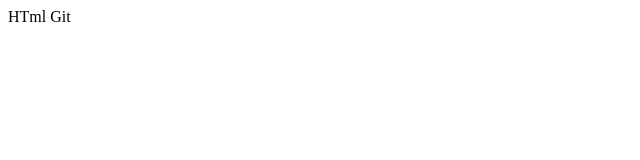
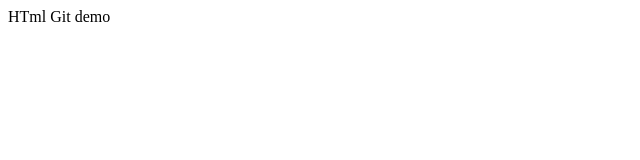
Before and after one commit to Neeravjoshi/Scss-Demo1, a plain HTML site: page index.html in a window 1280 px wide. Shown: the full height of the page, 0-640 px from the left. Drawn offline with Linux system fonts and the light colour scheme.

Commit message:
index demo new branch

```diff
--- a/index.html
+++ b/index.html
@@ -6,6 +6,6 @@
     <title>Document</title>
 </head>
 <body>
-    HTml Git
+    HTml Git demo
 </body>
 </html>
```
